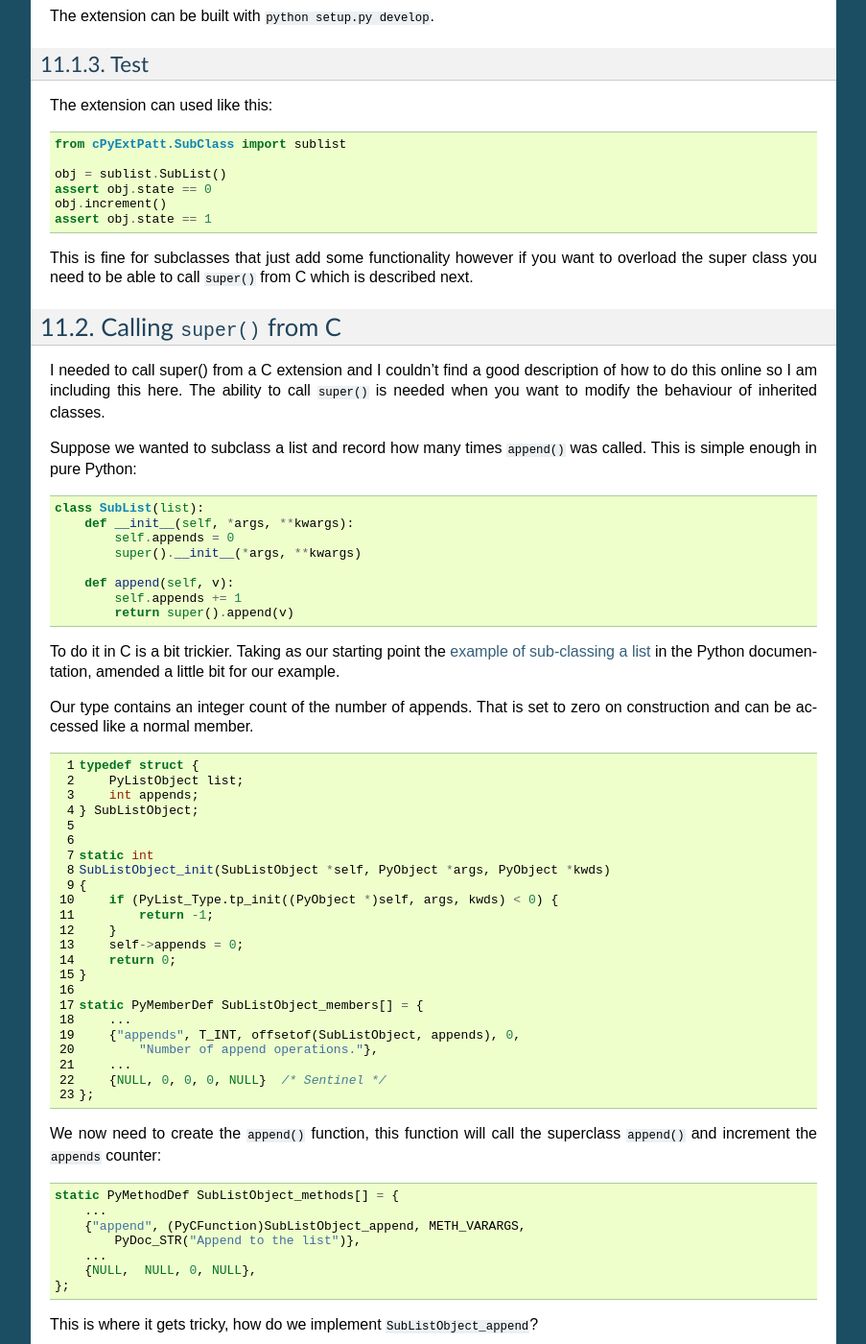
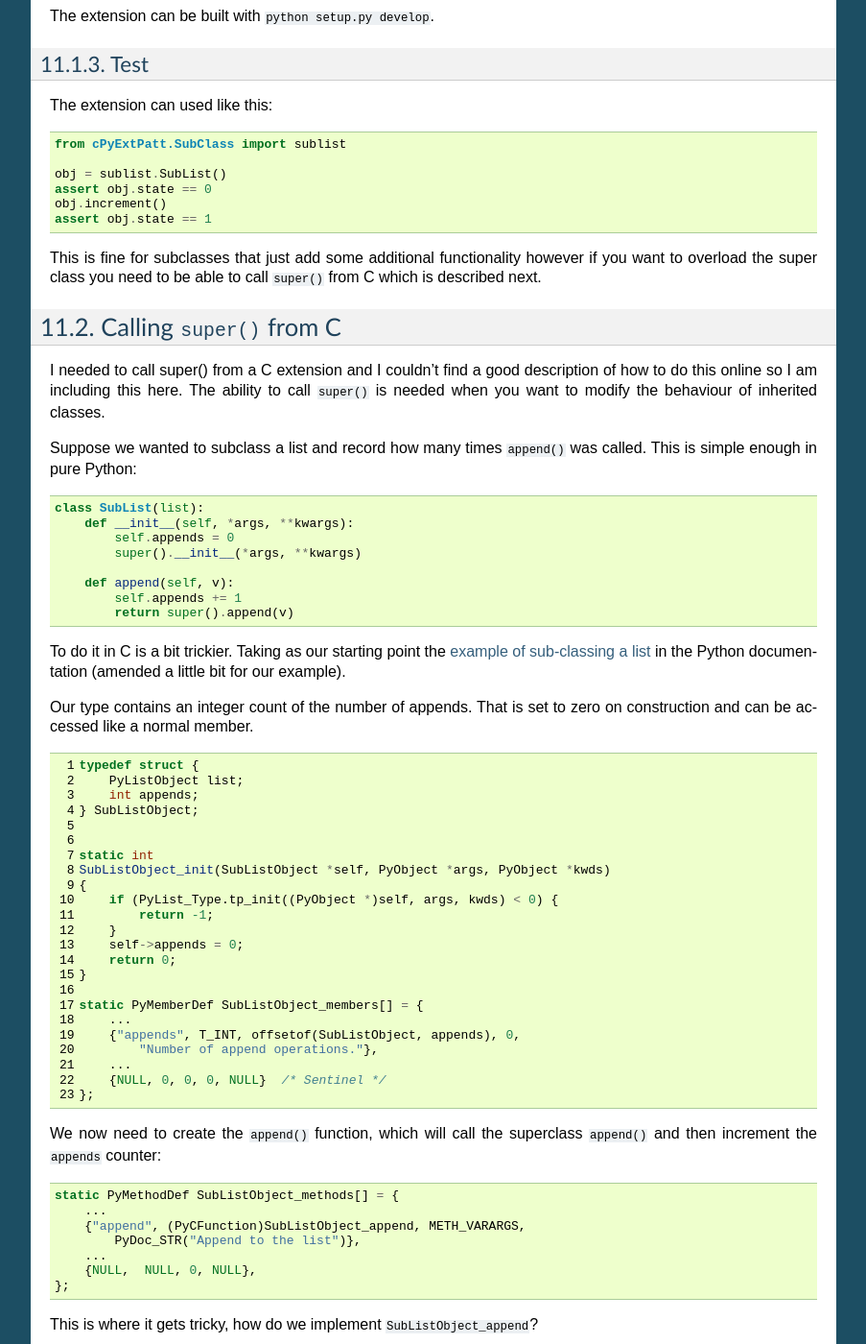
Before and after one commit to paulross/PythonExtensionPatterns, a Sphinx documentation site: the page built from doc/sphinx/source/subclassing_and_super_call.rst, in a window 1280 px wide and 1400 px high, scrolled down 2181 px. Shown: the whole window at 96% size, without its empty margins (198-1101 px from the left). Built offline with Sphinx 7.4.7, drawn with Linux system fonts in a browser that asks for light colours; some of the changed text lies outside the part shown.

Commit message:
Documentation review changes for the chapter "Subclassing and Using super()".

```diff
--- a/doc/sphinx/source/subclassing_and_super_call.rst
+++ b/doc/sphinx/source/subclassing_and_super_call.rst
@@ -169,7 +169,7 @@ The extension can used like this:
     obj.increment()
     assert obj.state == 1
 
-This is fine for subclasses that just add some functionality however if you want to overload the super class
+This is fine for subclasses that just add some additional functionality however if you want to overload the super class
 you need to be able to call ``super()`` from C which is described next.
 
 =================================
@@ -196,7 +196,7 @@ This is simple enough in pure Python:
 
 To do it in C is a bit trickier. Taking as our starting point the
 `example of sub-classing a list <https://docs.python.org/3/extending/newtypes.html#subclassing-other-types>`_
-in the Python documentation, amended a little bit for our example.
+in the Python documentation (amended a little bit for our example).
 
 Our type contains an integer count of the number of appends.
 That is set to zero on construction and can be accessed like a normal member.
@@ -227,7 +227,7 @@ That is set to zero on construction and can be accessed like a normal member.
         {NULL, 0, 0, 0, NULL}  /* Sentinel */
     };
 
-We now need to create the ``append()`` function, this function will call the superclass ``append()`` and increment the
+We now need to create the ``append()`` function, which will call the superclass ``append()`` and then increment the
 ``appends`` counter:
 
 .. code-block:: c
```
Also changed, not shown: other parts of doc/sphinx/source/subclassing_and_super_call.rst (+3 -3 lines).
